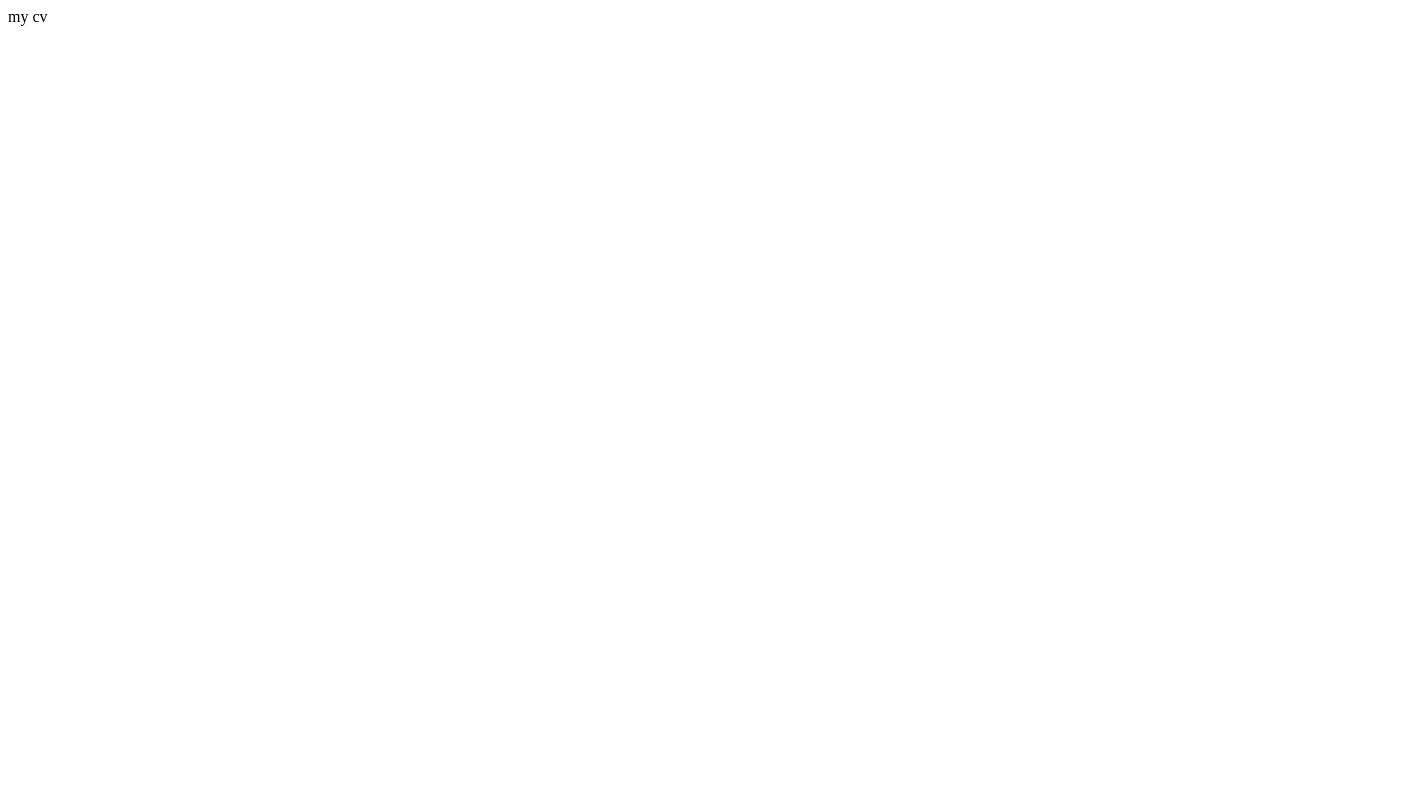
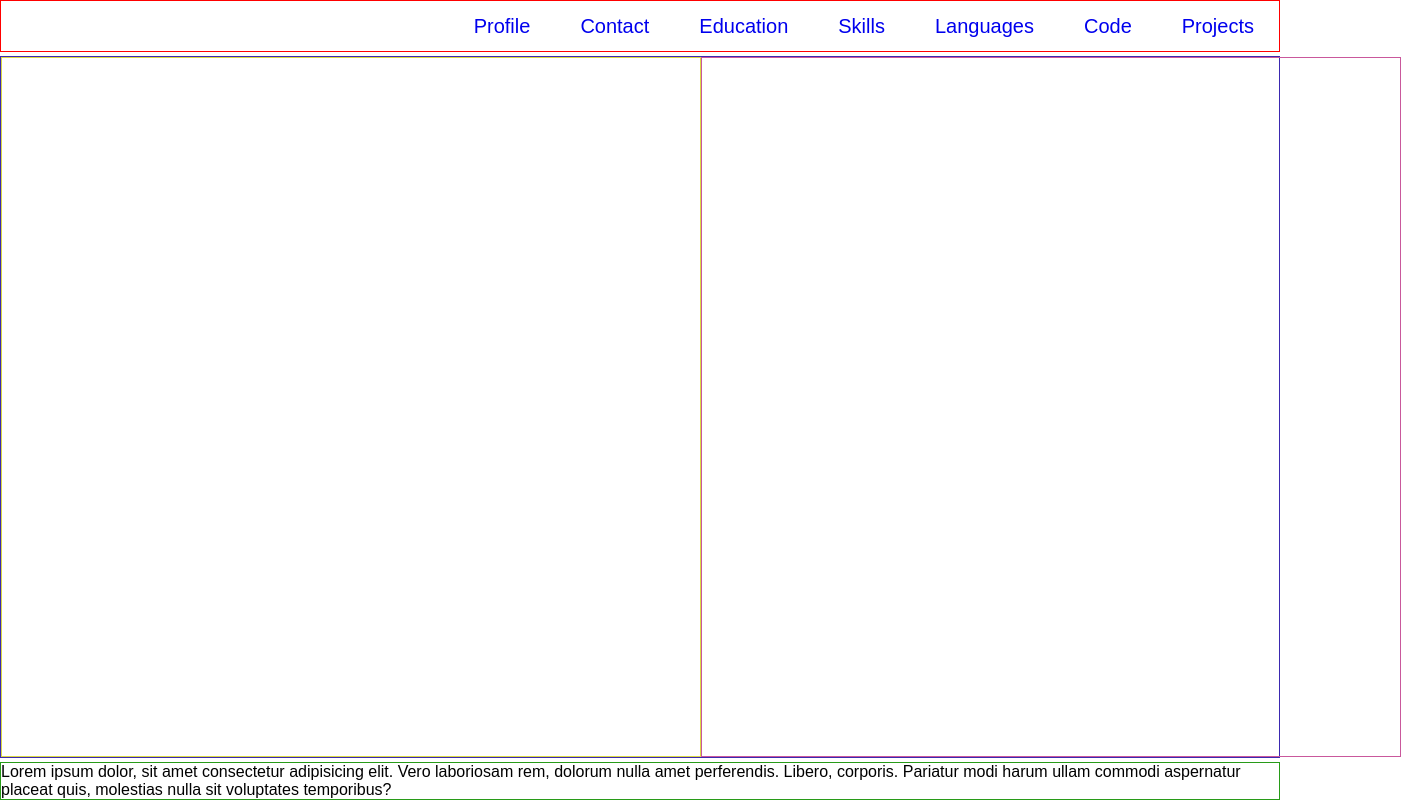
Before and after one commit to Brillionb/rsschool-cv, a plain HTML site: page index.html in a window 1280 px wide. Shown: the whole page, 1401 px wide, since content can reach past the window. Drawn offline with Linux system fonts and the light colour scheme; a web font is replaced by a local one.

Commit message:
feat: add structure to index.html and main styles to style.css

```diff
--- a/index.html
+++ b/index.html
@@ -1,13 +1,54 @@
 <!DOCTYPE html>
 <html lang="en">
-<head>
-    <meta charset="UTF-8">
-    <meta http-equiv="X-UA-Compatible" content="IE=edge">
-    <meta name="viewport" content="width=device-width, initial-scale=1.0">
-    <link rel="stylesheet" href="./style.css">
-    <title>Document</title>
-</head>
-<body>
-    <div>my cv</div>
-    </body>
+  <head>
+    <meta charset="UTF-8" />
+    <meta http-equiv="X-UA-Compatible" content="IE=edge" />
+    <meta name="viewport" content="width=device-width, initial-scale=1.0" />
+    <link rel="stylesheet" href="./style.css" />
+    <link rel="icon" href="./assets/img/Curly.ico" />
+    <link rel="preconnect" href="https://fonts.googleapis.com">
+    <link rel="preconnect" href="https://fonts.gstatic.com" crossorigin>
+    <link href="https://fonts.googleapis.com/css2?family=Cantarell:wght@400;700&family=Kaushan+Script&display=swap" rel="stylesheet">
+    <title>Brillionb CV</title>
+  </head>
+
+
+  <body>
+
+    <header class="header">
+         <nav class="menu">
+          <ul class="menu-list">
+            <li class="menu-item"><a href="#profile" class="menu-link">Profile</a></li>
+            <li class="menu-item"><a href="#contact" class="menu-link">Contact</a></li>
+            <li class="menu-item"><a href="#education" class="menu-link">Education</a></li>
+            <li class="menu-item"><a href="#skills" class="menu-link">Skills</a></li>
+            <li class="menu-item"><a href="#languages" class="menu-link">Languages</a></li>
+            <li class="menu-item"><a href="#code" class="menu-link">Code</a></li>
+            <li class="menu-item"><a href="#projects" class="menu-link">Projects</a></li>
+          </ul>
+        </nav>
+
+
+    </header>
+
+
+    <main class="main">
+      <div class="left-side-bar">
+
+      </div>
+      <div class="right-side-bar">
+
+      </div>
+
+
+
+    </main>
+
+
+    <footer class="footer">
+      Lorem ipsum dolor, sit amet consectetur adipisicing elit. Vero laboriosam rem, dolorum nulla amet perferendis. Libero, corporis. Pariatur modi harum ullam commodi aspernatur placeat quis, molestias nulla sit voluptates temporibus?
+
+    </footer>
+
+  </body>
 </html>
--- a/style.css
+++ b/style.css
@@ -0,0 +1,74 @@
+* {
+  margin: 0px;
+  padding: 0px;
+  box-sizing: border-box;
+}
+
+html {
+  scroll-behavior: smooth;
+}
+
+body {
+  font-family: "Cantarell", sans-serif;
+  min-height: 100vh;
+  display: flex;
+  flex-direction: column;
+  justify-content: space-between;
+}
+
+/*-------- HEADER --------*/
+.header {
+  border: 1px solid red;
+}
+
+.menu-list {
+  display: flex;
+  justify-content: flex-end;
+  align-items: center;
+  list-style-type: none;
+}
+
+.menu-link {
+  padding: 0 25px;
+  line-height: 50px;
+  text-decoration: none;
+  font-size: 20px;
+  transition: 0.3s;
+}
+
+.menu-list a:hover {
+    color: aqua;
+}
+
+/*-------- MAIN --------*/
+
+.main {
+  border: 1px solid rgb(59, 41, 176);
+  display: flex;
+  justify-content: space-around;
+}
+.left-side-bar {
+  border: 1px solid rgb(217, 215, 70);
+  min-width: 700px;
+  height: 700px;
+}
+.right-side-bar {
+  border: 1px solid rgb(201, 88, 156);
+  min-width: 700px;
+  height: 700px;
+}
+
+/*-------- FOOTER --------*/
+.footer {
+  border: 1px solid rgb(40, 155, 24);
+}
+
+.name {
+  font-family: "Kaushan Script", cursive;
+  font-size: 50px;
+}
+
+.photo {
+  border-radius: 50%;
+  width: 300px;
+}
```
Also changed, not shown: assets/img/Curly.ico (added), assets/img/Curly.jpg (renamed from img/Curly.jpg), assets/img/Flowerbackground.png (added), assets/img/Flowerbackground_full_jpg.jpg (added), assets/img/Flowerbackground_jpg.jpg (added), assets/img/Rectangle 2.png (added), assets/img/netology-sert.jpg (renamed from img/netology-sert.jpg), assets/img/photo1.jpg (added).
